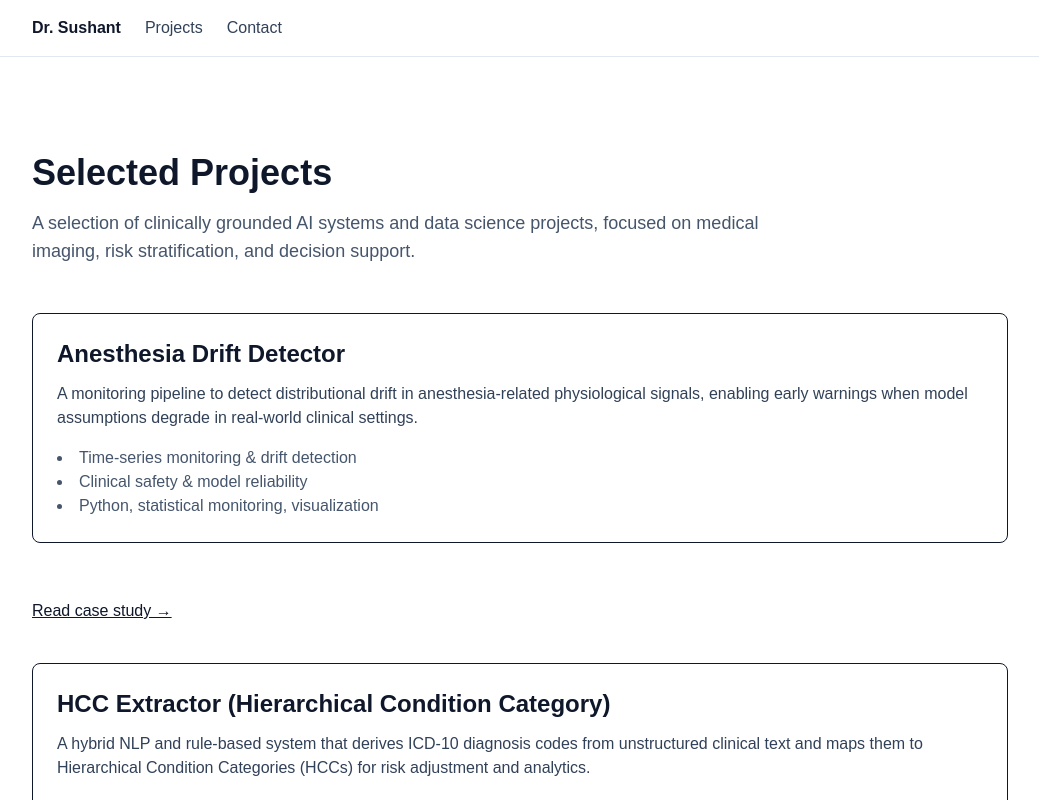
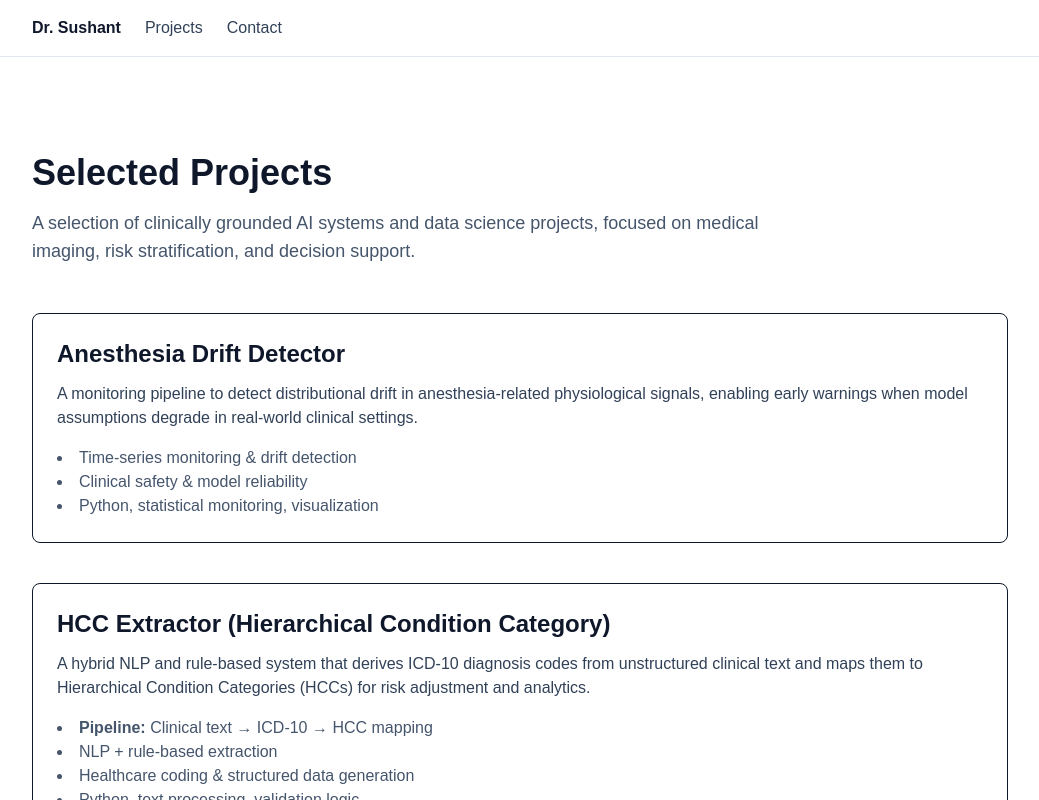
Before and after one commit to Dr-Sushant/dr-sushant-portfolio, a Next.js app: page /projects in a window 1280 px wide. Shown: the top 800 px of the page, without its empty margins (120-1159 px from the left). Built offline with nearby package versions, Linux system fonts and the light colour scheme.

Commit message:
Remove case study link from Anesthesia Drift Detector

```diff
--- a/pages/projects.js
+++ b/pages/projects.js
@@ -47,12 +47,6 @@ export default function Projects() {
                 <li>Python, statistical monitoring, visualization</li>
               </ul>
             </div>
-<a
-  href="/anesthesia-drift-detector"
-  className="inline-block mt-4 text-slate-900 font-medium underline"
->
-  Read case study →
-</a>
 
 
             {/* Project 2 */}
```
Lines whose indentation alone changed are shown as unchanged.
